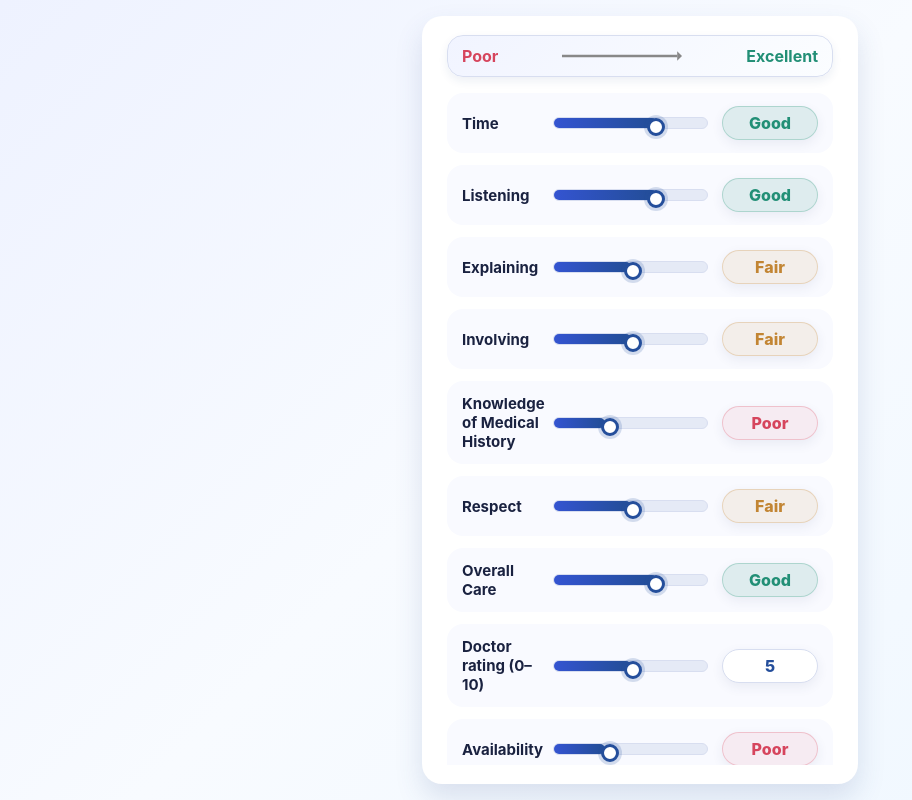
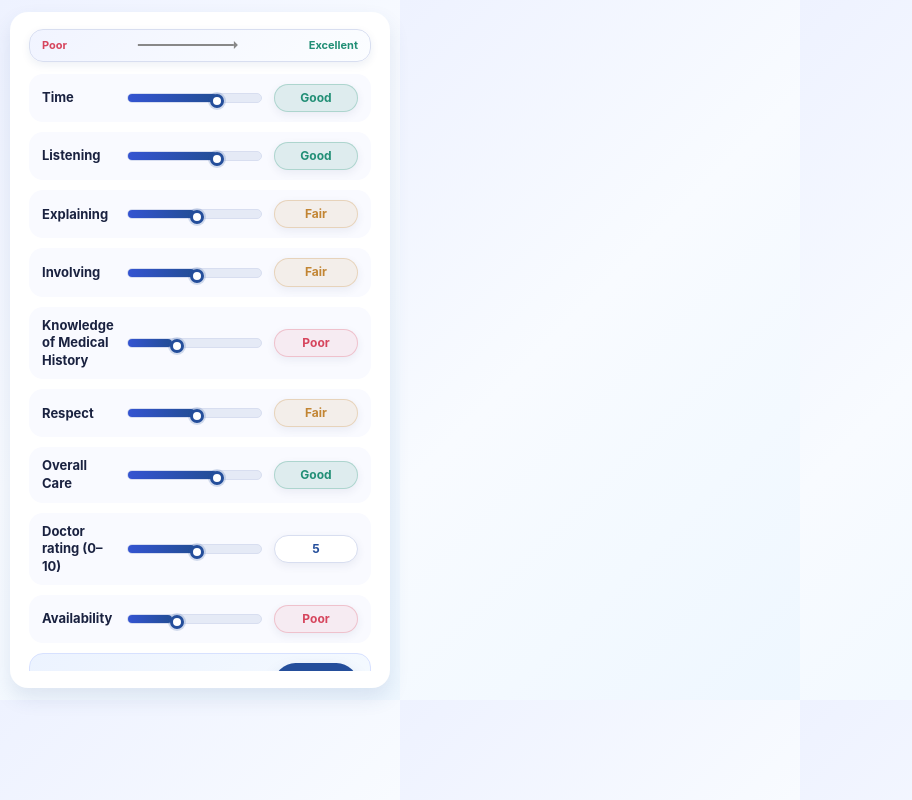
Before and after one commit to AlexeyVorobiev/htmldiag, a plain HTML site: page index.html in a window 1280 px wide. Shown: the whole page, without its empty margins (0-912 px from the left). Drawn offline with Linux system fonts and the light colour scheme.

Commit message:
Shrink layout to fit 400x700 iframe without scroll

```diff
--- a/index.html
+++ b/index.html
@@ -15,51 +15,52 @@
       --track-highlight:#d7e1ff;
       --accent:#3454d1;
       --accent-strong:#244e9b;
-      --shadow:0 14px 28px rgba(51,80,142,.15);
-      --radius-lg:20px;
+      --shadow:0 10px 20px rgba(51,80,142,.12);
+      --radius-lg:18px;
       --radius-sm:999px;
+      --fs-base:13px;
+      --fs-small:11px;
     }
     *{box-sizing:border-box}
-    html,body{height:100%}
-    body{margin:0;background:var(--bg);height:100%;max-width:460px;max-height:800px;width:100%;display:flex;align-items:center;justify-content:center;padding:16px 12px;font-family:"Inter",system-ui,-apple-system,"Segoe UI",Roboto,Arial,sans-serif;color:var(--text-primary);overflow:hidden;margin-left:auto;margin-right:auto}
-    #_app{width:100%;max-width:100%;background:var(--card-bg);padding:18px 24px;border-radius:var(--radius-lg);box-shadow:var(--shadow);border:1px solid rgba(255,255,255,.7);display:flex;flex-direction:column;gap:16px;height:100%;max-height:100%;min-height:0;overflow:hidden}
-    ._legend{display:flex;align-items:center;gap:12px;margin:0;flex-shrink:0;background:linear-gradient(135deg,#f1f4ff,#fbfdff);border:1px solid var(--border);padding:10px 14px;border-radius:16px;color:var(--text-muted);box-shadow:0 4px 10px rgba(31,62,125,.08)}
+    html,body{height:700px;width:400px}
+    body{margin:0;background:var(--bg);width:400px;height:700px;display:flex;align-items:center;justify-content:center;padding:12px 10px;font-family:"Inter",system-ui,-apple-system,"Segoe UI",Roboto,Arial,sans-serif;color:var(--text-primary);overflow:hidden;margin-left:auto;margin-right:auto;font-size:var(--fs-base);line-height:1.35}
+    #_app{width:100%;max-width:100%;background:var(--card-bg);padding:16px 18px;border-radius:var(--radius-lg);box-shadow:var(--shadow);border:1px solid rgba(255,255,255,.7);display:flex;flex-direction:column;gap:12px;height:100%;max-height:100%;min-height:0;overflow:hidden}
+    ._legend{display:flex;align-items:center;gap:10px;margin:0;flex-shrink:0;background:linear-gradient(135deg,#f1f4ff,#fbfdff);border:1px solid var(--border);padding:8px 12px;border-radius:14px;color:var(--text-muted);box-shadow:0 3px 8px rgba(31,62,125,.08);font-size:var(--fs-small)}
     ._legend ._poor, ._legend ._excel{font-weight:700}
     ._legend ._poor{color:#d6455d}
     ._legend ._excel{margin-left:auto;font-weight:700;color:#228f76}
-    ._legend svg{flex:1;min-width:140px;height:12px}
+    ._legend svg{flex:1;min-width:110px;height:10px}
 
-    ._bars{display:flex;flex-direction:column;gap:12px;overflow:auto;padding-right:6px;margin-right:-6px;flex:1;min-height:0}
-    ._row{display:grid;grid-template-columns:minmax(0,1.25fr) minmax(0,2.5fr) minmax(96px,1fr);gap:14px;align-items:center;padding:12px 14px;border-radius:16px;transition:transform .2s ease,box-shadow .2s ease;background:#f9faff;border:1px solid transparent}
+    ._bars{display:flex;flex-direction:column;gap:10px;overflow:hidden;flex:1;min-height:0}
+    ._row{display:grid;grid-template-columns:minmax(0,1.2fr) minmax(0,2.2fr) minmax(84px,1fr);gap:12px;align-items:center;padding:9px 12px;border-radius:14px;transition:transform .2s ease,box-shadow .2s ease;background:#f9faff;border:1px solid transparent}
     ._row:hover{transform:translateY(-1px);box-shadow:0 8px 14px rgba(41,72,139,.12);border-color:var(--track-highlight)}
     ._avgRow{background:linear-gradient(135deg,#ecf3ff 0%,#f5faff 100%);border:1px solid var(--track-highlight)}
-    ._lab{font-weight:700;font-size:15px}
-    ._trk{height:12px;background:var(--track);border-radius:var(--radius-sm);position:relative;overflow:visible;border:1px solid var(--border)}
+    ._lab{font-weight:700;font-size:13px}
+    ._trk{height:10px;background:var(--track);border-radius:var(--radius-sm);position:relative;overflow:visible;border:1px solid var(--border)}
     ._fill{position:absolute;inset:0 auto 0 0;height:100%;border-radius:var(--radius-sm);width:0%;background:linear-gradient(90deg,var(--accent) 0%,var(--accent-strong) 90%);transition:width .25s cubic-bezier(.33,.02,.31,1)}
-    ._val{justify-self:end;background:#fff;border:1px solid var(--border);color:var(--accent-strong);padding:6px 12px;border-radius:999px;text-align:center;font-weight:800;min-width:96px;box-shadow:0 4px 12px rgba(45,61,120,.08);transition:background .3s ease,color .3s ease,border-color .3s ease}
+    ._val{justify-self:end;background:#fff;border:1px solid var(--border);color:var(--accent-strong);padding:5px 10px;border-radius:999px;text-align:center;font-weight:700;min-width:84px;box-shadow:0 3px 8px rgba(45,61,120,.08);transition:background .3s ease,color .3s ease,border-color .3s ease;font-size:12px}
     ._val[data-state="poor"]{color:#d6455d;border-color:rgba(214,69,93,.25);background:rgba(214,69,93,.08)}
     ._val[data-state="fair"]{color:#c28533;border-color:rgba(194,133,51,.25);background:rgba(194,133,51,.1)}
     ._val[data-state="good"]{color:#228f76;border-color:rgba(34,143,118,.26);background:rgba(34,143,118,.12)}
     ._val[data-state="numeric"]{color:var(--accent-strong)}
 
-    ._avgRow ._val{font-weight:900;background:var(--accent-strong);color:#fff;border:none;box-shadow:0 10px 20px rgba(36,78,155,.22)}
+    ._avgRow ._val{font-weight:800;background:var(--accent-strong);color:#fff;border:none;box-shadow:0 8px 16px rgba(36,78,155,.18)}
     ._avgRow ._trk{background:#dfe6fb}
 
-    ._rng{position:absolute;inset:-9px 0 -9px 0;width:100%;height:32px;background:transparent;cursor:pointer;appearance:none;-webkit-appearance:none;z-index:5}
+    ._rng{position:absolute;inset:-8px 0 -8px 0;width:100%;height:26px;background:transparent;cursor:pointer;appearance:none;-webkit-appearance:none;z-index:5}
     ._rng:focus{outline:none}
     ._rng::-webkit-slider-runnable-track{background:transparent}
     ._rng::-moz-range-track{background:transparent}
-    ._rng::-webkit-slider-thumb{-webkit-appearance:none;width:18px;height:18px;border-radius:50%;background:#fff;border:3px solid var(--accent-strong);box-shadow:0 0 0 3px rgba(36,78,155,.18);position:relative;z-index:6;transition:transform .2s ease,box-shadow .2s ease}
-    ._rng::-moz-range-thumb{width:18px;height:18px;border-radius:50%;background:#fff;border:3px solid var(--accent-strong);box-shadow:0 0 0 3px rgba(36,78,155,.18);position:relative;z-index:6;transition:transform .2s ease,box-shadow .2s ease}
-    ._rng:focus::-webkit-slider-thumb,._rng:hover::-webkit-slider-thumb{transform:scale(1.15);box-shadow:0 0 0 5px rgba(52,84,209,.25)}
-    ._rng:focus::-moz-range-thumb,._rng:hover::-moz-range-thumb{transform:scale(1.15);box-shadow:0 0 0 5px rgba(52,84,209,.25)}
+    ._rng::-webkit-slider-thumb{-webkit-appearance:none;width:14px;height:14px;border-radius:50%;background:#fff;border:3px solid var(--accent-strong);box-shadow:0 0 0 2px rgba(36,78,155,.18);position:relative;z-index:6;transition:transform .2s ease,box-shadow .2s ease}
+    ._rng::-moz-range-thumb{width:14px;height:14px;border-radius:50%;background:#fff;border:3px solid var(--accent-strong);box-shadow:0 0 0 2px rgba(36,78,155,.18);position:relative;z-index:6;transition:transform .2s ease,box-shadow .2s ease}
+    ._rng:focus::-webkit-slider-thumb,._rng:hover::-webkit-slider-thumb{transform:scale(1.1);box-shadow:0 0 0 4px rgba(52,84,209,.2)}
+    ._rng:focus::-moz-range-thumb,._rng:hover::-moz-range-thumb{transform:scale(1.1);box-shadow:0 0 0 4px rgba(52,84,209,.2)}
 
-    @media (max-width:460px){
-      body{padding:12px 10px}
-      #_app{padding:18px 18px;gap:12px}
-      ._legend{margin-bottom:12px}
-      ._bars{padding-right:0;margin-right:0}
-      ._row{grid-template-columns:minmax(0,1fr) minmax(0,2fr);grid-template-areas:"label value" "track track";gap:10px;padding:10px 12px}
+    @media (max-width:420px){
+      body{padding:10px 8px}
+      #_app{padding:14px 16px;gap:10px}
+      ._legend{margin-bottom:10px}
+      ._row{grid-template-columns:minmax(0,1fr) minmax(0,2fr);grid-template-areas:"label value" "track track";gap:8px;padding:9px 11px}
       ._row ._lab{grid-area:label}
       ._row ._val{grid-area:value;justify-self:end}
       ._row ._trk{grid-area:track}
```
